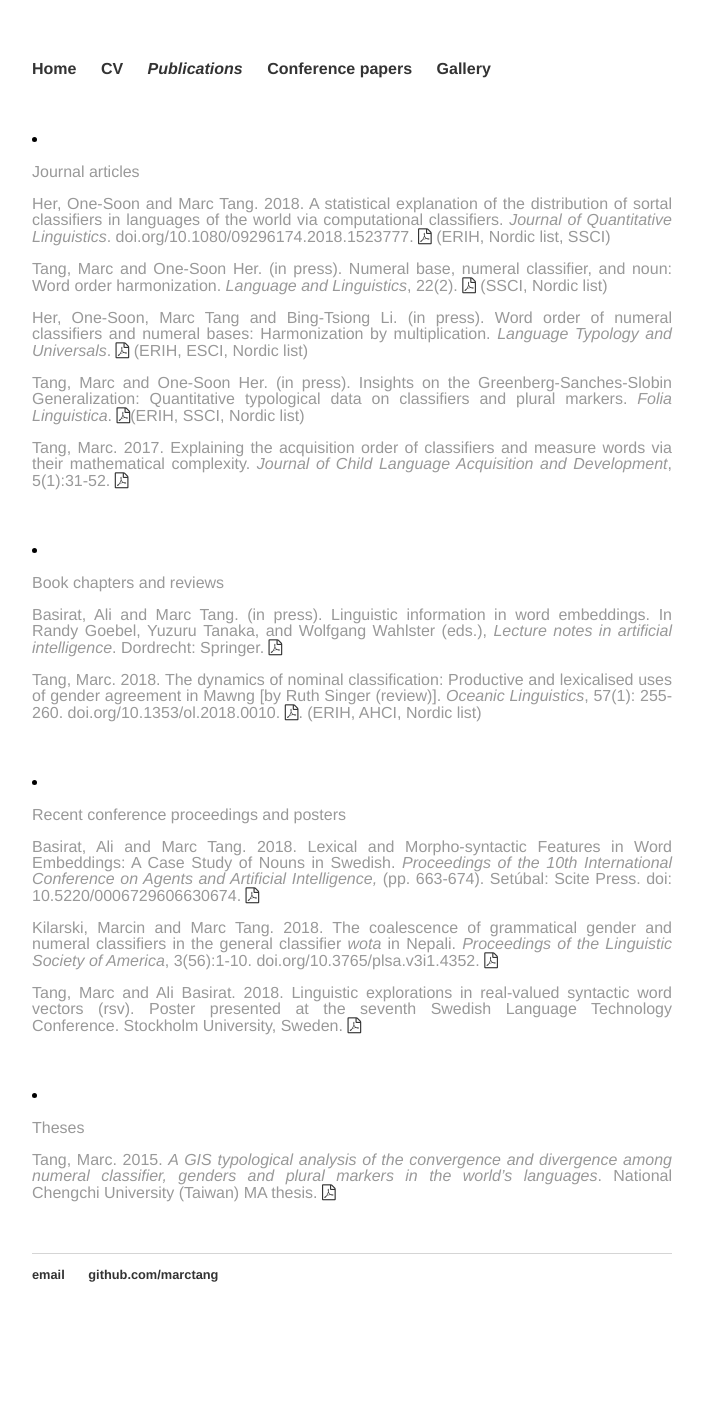
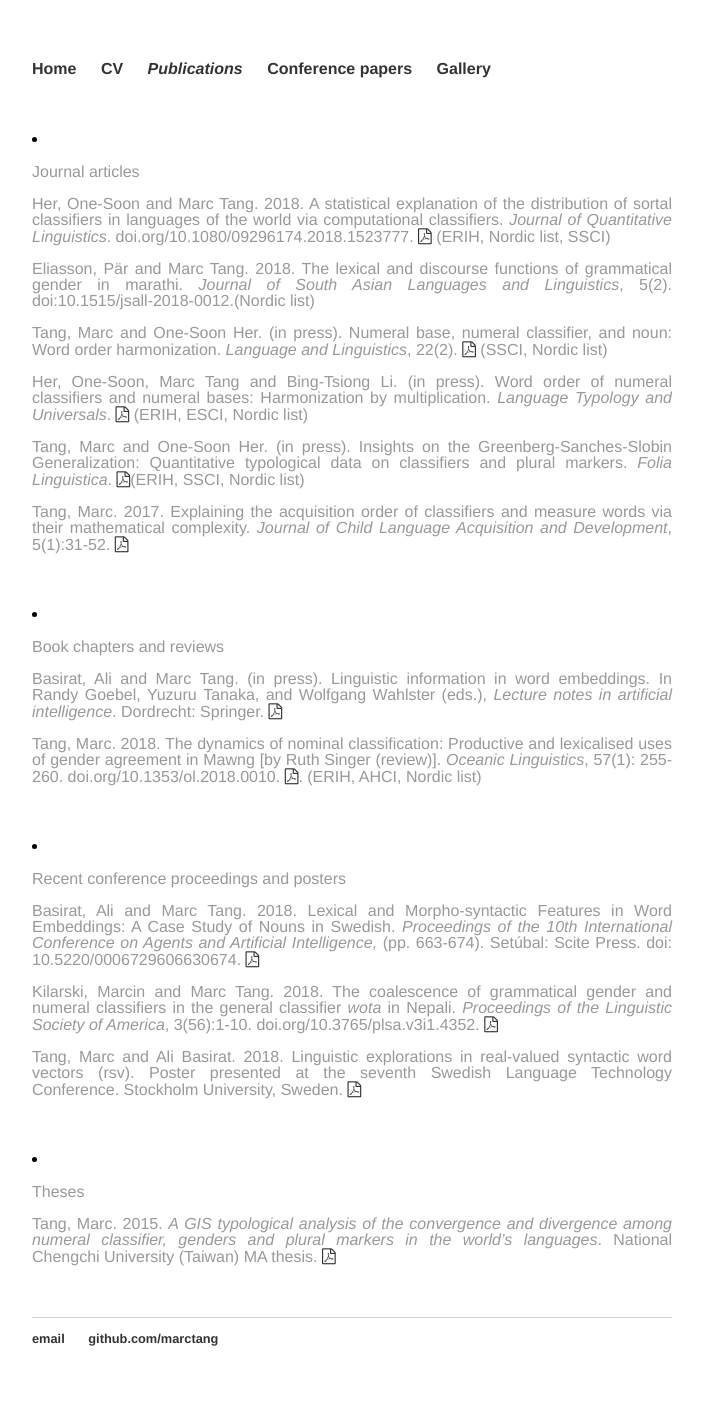
Before and after one commit to marctang/marctang.github.io, a Jekyll site: the page built from publications.html, in a window 1280 px wide. Shown: the whole page, without its empty margins (288-992 px from the left). Built offline with Jekyll 4.4.1, drawn with Linux system fonts in a browser that asks for light colours; before the commit the page ends 1342 px from its top, so only the background shows below that.

Commit message:
Update publications.html

```diff
--- a/publications.html
+++ b/publications.html
@@ -5,6 +5,7 @@ title: Publications
 <br>
 <li><p> Journal articles </p></li>
 <p style="text-align: justify;">Her, One-Soon and Marc Tang. 2018. A statistical explanation of the distribution of sortal classifiers in languages of the world via computational classifiers. <em>Journal of Quantitative Linguistics</em>. doi.org/10.1080/09296174.2018.1523777. <a href="https://www.tandfonline.com/doi/full/10.1080/09296174.2018.1523777" target="_blank" rel="noopener"><i class="fa fa-file-pdf-o"></i></a> (ERIH, Nordic list, SSCI)</p>
+<p style="text-align: justify;">Eliasson, Pär and Marc Tang. 2018. The lexical and discourse functions of grammatical gender in marathi. <em>Journal of South Asian Languages and Linguistics</em>, 5(2). doi:10.1515/jsall-2018-0012.(Nordic list)</p>
 <p style="text-align: justify;">Tang, Marc and One-Soon Her. (in press). Numeral base, numeral classifier, and noun: Word order harmonization. <em>Language and Linguistics</em>, 22(2). <a href="https://drive.google.com/file/d/1VEYQz2BHuNJyVo4-Pp2KZi3UIz-sJYbf/view?usp=sharing" target="_blank" rel="noopener"><i class="fa fa-file-pdf-o"></i></a> (SSCI, Nordic list)</p>
 <p style="text-align: justify;">Her, One-Soon, Marc Tang and Bing-Tsiong Li. (in press). Word order of numeral classifiers and numeral bases: Harmonization by multiplication. <em>Language Typology and Universals</em>. <a href="https://drive.google.com/file/d/1fpqwKfwRsL-aZzHrS-1e_LYlfsNtE2YO/view?usp=sharing" target="_blank" rel="noopener"><i class="fa fa-file-pdf-o"></i></a> (ERIH, ESCI, Nordic list)</p>
 <p style="text-align: justify;">Tang, Marc and One-Soon Her. (in press). Insights on the Greenberg-Sanches-Slobin Generalization: Quantitative typological data on classifiers and plural markers. <em>Folia Linguistica</em>. <a href="https://drive.google.com/file/d/1m373sDnAYURt4tuqz5tVSCujHhZfu9gb/view?usp=sharing" target="_blank" rel="noopener"><i class="fa fa-file-pdf-o"></i></a>(ERIH, SSCI, Nordic list)</p>
```
